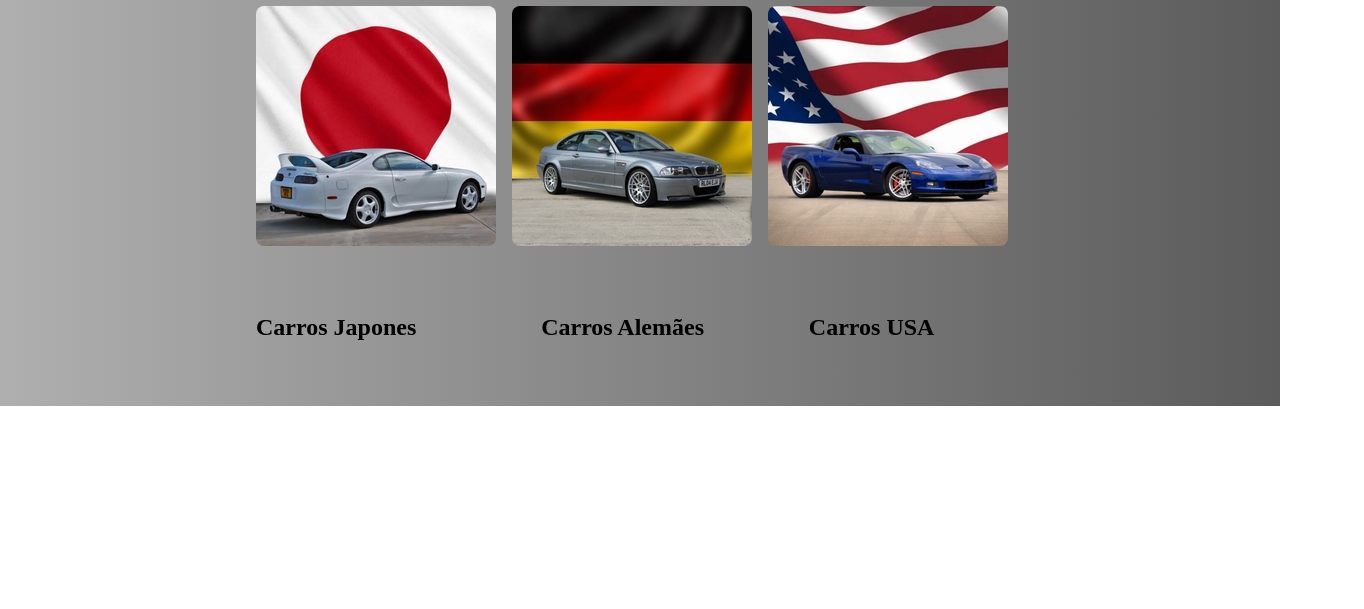
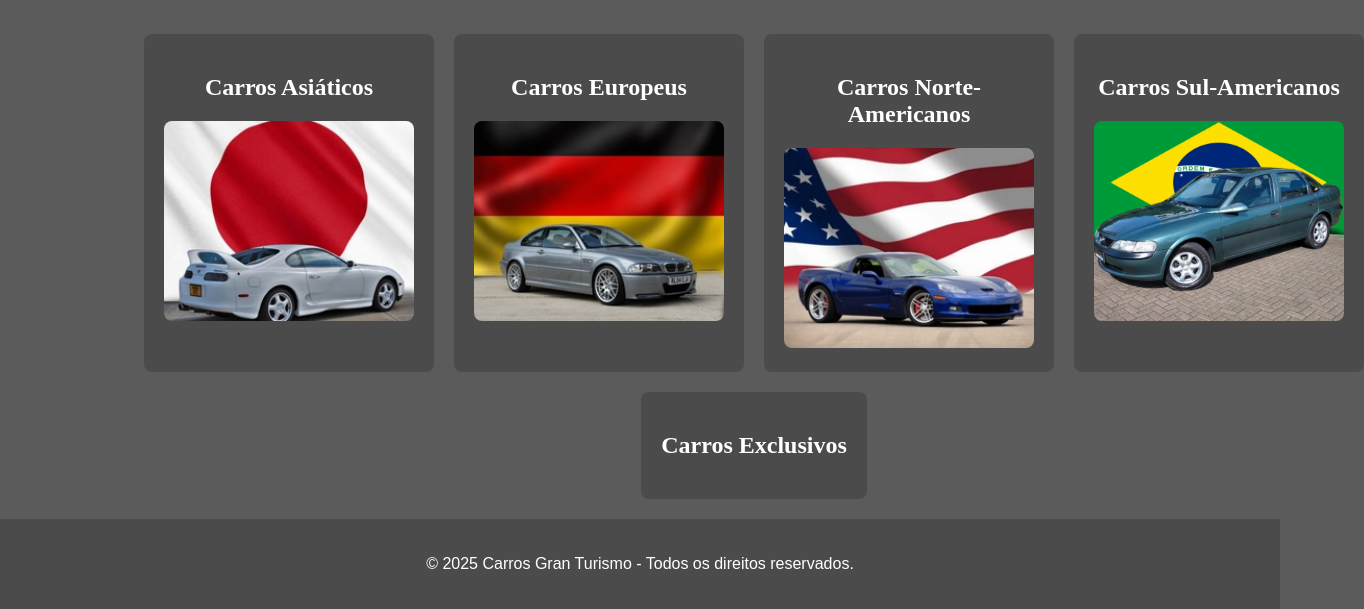
Before and after one commit to LuizmarCardozo/Site_Gran_Turismo_4, a plain HTML site: page index.html in a window 1280 px wide. Shown: the part 394-1003 px from the top of the page, 1364 px wide, since content can reach past the window. Before the commit the page ends 800 px from the top, so only its background shows below. Drawn offline with Linux system fonts and the light colour scheme; a web font is replaced by a local one.

Commit message:
deixando mais bontinho

```diff
--- a/Gran Turismo.css
+++ b/Gran Turismo.css
@@ -1,28 +1,14 @@
 body {
   margin: 0;
   padding: 0;
+  background-color: rgb(91, 91, 91); /* Fundo cinza em toda a página */
+  color: #fff; /* Texto branco para contraste */
+  font-family: "Americorps", Arial, sans-serif; /* Fonte personalizada + fallback */
 }
 
-h2,
-p {
-  position: relative;
-  z-index: 1;
-}
-
-#grad1 {
-  height: 100vh;
-  background-image: linear-gradient(
-    to right,
-    rgb(175, 175, 175),
-    rgb(91, 91, 91)
-  );
-}
-
-.mexirica {
-  transform: scale(0.8);
-  position: absolute;
-  top: -60px;
-  right: 38%;
+@font-face {
+  font-family: "Americorps";
+  src: url("americorps.ttf");
 }
 
 @font-face {
@@ -30,92 +16,63 @@ p {
   src: url("americorps3d.ttf");
 }
 
-@font-face {
-  font-family: "Americorps";
-  src: url("americorps.ttf");
+h1, h2 {
+  text-align: center; /* Centraliza os títulos */
+  margin-bottom: 20px;
 }
 
-.Descricao {
-  color: rgb(0, 0, 0);
-  font-family: "Americorps";
-  position: absolute;
-  top: 140px;
-  right: 38%;
+header .Descricao {
+  margin: 20px;
 }
 
-img {
+.mexirica {
+  display: flex;
+  justify-content: center;
+  margin-bottom: 30px;
+}
+
+main {
+  display: flex;
+  justify-content: center;
+  padding: 20px;
+}
+
+.grid-container {
+  display: grid;
+  grid-template-columns: repeat(4, 1fr); /* Quatro colunas na primeira linha */
+  gap: 20px; /* Espaçamento entre os itens */
+  width: 80%; /* Limita a largura da grade */
+}
+
+.grid-item {
+  background-color: rgb(75, 75, 75); /* Fundo mais escuro para os itens */
+  padding: 20px;
+  text-align: center;
+  border-radius: 8px;
+  font-family: "Americorps"; /* Usa a fonte personalizada */
+  transition: transform 0.3s ease-in-out; /* Transição suave para o efeito */
+}
+
+.grid-item:hover {
+  transform: scale(1.05); /* Zoom no bloco inteiro ao passar o mouse */
+  box-shadow: 0px 4px 15px rgba(0, 0, 0, 0.5); /* Adiciona uma sombra para destacar */
+}
+
+.grid-item img {
+  width: 250px; /* Largura fixa */
+  height: 200px; /* Altura fixa */
+  object-fit: cover; /* Garante que a imagem preencha o espaço sem deformar */
   border-radius: 8px;
 }
 
-.supra {
-  transform: scale(1);
-  position: absolute;
-  top: 50%;
-  left: 20%;
+.grid-container > .grid-item:nth-child(5) {
+  grid-column: span 4; /* Ocupa toda a largura da grade */
+  justify-self: center; /* Centraliza o item horizontalmente */
 }
 
-.bmw {
-  transform: scale(1);
-  position: absolute;
-  top: 50%;
-  left: 40%;
+footer {
+  text-align: center;
+  padding: 20px;
+  background-color: rgb(75, 75, 75); /* Fundo mais escuro para o rodapé */
+  color: #fff;
 }
-
-.gm {
-  transform: scale(1);
-  position: absolute;
-  top: 50%;
-  left: 60%;
-}
-
-.zoom {
-  overflow: hidden;
-}
-
-.zoom img {
-  max-width: 100%;
-  -moz-transition: all 0.3s;
-  -webkit-transition: all 0.3s;
-  transition: all 0.3s;
-}
-
-.zoom:hover img {
-  -moz-transform: scale(1.1);
-  -webkit-transform: scale(1.1);
-  transform: scale(1.1);
-}
-
-.text-item {
-  position: absolute;
-  left: 5%;
-  right: 5%;
-  bottom: 20px;
-  z-index: 10;
-  padding-top: 20px;
-  padding-bottom: 20px;
-  color: #ffffff;
-  text-align: center;
-  font-weight: 700;
-  text-shadow: 0 1px 3px rgba(0, 0, 0, 0.6);
-}
-
-.Tcarsg {
-  font-family: "Americorps";
-  position: absolute;
-  bottom: 45px;
-  right: 45%;
-}
-
-.Tcarsj {
-  font-family: "Americorps";
-  position: absolute;
-  bottom: 45px;
-  left: 20%;
-}
-
-.TcarsA {
-  font-family: "Americorps";
-  position: absolute;
-  bottom: 45px;
-  right: 27%;
-}
--- a/index.html
+++ b/index.html
@@ -1,55 +1,51 @@
 <!DOCTYPE html>
 <html lang="pt">
   <head>
+    <meta charset="UTF-8" />
+    <meta name="viewport" content="width=device-width, initial-scale=1.0" />
     <title>Carros do Gran Turismo</title>
     <link rel="stylesheet" href="Gran Turismo.css" />
   </head>
 
   <body>
-    <div id="grad1"></div>
+    <header>
+      <div class="Descricao">
+        <h1>Veículos Gran Turismo</h1>
+      </div>
+      <div class="mexirica">
+        <img src="Logo.png" alt="Logo Gran Turismo" />
+      </div>
+    </header>
 
-    <div class="Descricao">
-      <h2>Veículos Gran Turismo</h2>
-    </div>
+    <main>
+      <div class="grid-container">
+        <!-- Linha 1 -->
+        <div class="grid-item">
+          <h2>Carros Asiáticos</h2>
+          <img src="SUPRA.jpg" alt="Carros Japoneses" />
+        </div>
+        <div class="grid-item">
+          <h2>Carros Europeus</h2>
+          <img src="M3.jpg" alt="Carros Alemães" />
+        </div>
+        <div class="grid-item">
+          <h2>Carros Norte-Americanos</h2>
+          <img src="CORVETTE.jpg" alt="Carros Americanos" />
+        </div>
+        <div class="grid-item">
+          <h2>Carros Sul-Americanos</h2>
+          <img src="Vectra.png" alt="Volkswagen Fusca" />
+        </div>
 
-    <div class="mexirica">
-      <img src="Logo.png" alt="Logo" />
-    </div>
+        <!-- Linha 2 -->
+        <div class="grid-item">
+          <h2>Carros Exclusivos</h2>
+        </div>
+      </div>
+    </main>
 
-    <div class="zoom">
-      <div class="supra">
-        <a href="Japones_90s.html">
-          <img src="SUPRA.jpg" alt="Carros Japoneses" />
-        </a>
-      </div>
-    </div>
-
-    <div class="zoom">
-      <div class="bmw">
-        <a href="Alemaes_90s.html">
-          <img src="M3.jpg" alt="Carros Alemaes" />
-        </a>
-      </div>
-    </div>
-
-    <div class="zoom">
-      <div class="gm">
-        <a href="Americanos_90s.html">
-          <img src="CORVETTE.jpg" alt="Carros Americanos" />
-        </a>
-      </div>
-    </div>
-
-    <div class="Tcarsg">
-      <h2>Carros Alemães</h2>
-    </div>
-
-    <div class="Tcarsj">
-      <h2>Carros Japones</h2>
-    </div>
-
-    <div class="TcarsA">
-      <h2>Carros USA</h2>
-    </div>
+    <footer>
+      <p>© 2025 Carros Gran Turismo - Todos os direitos reservados.</p>
+    </footer>
   </body>
 </html>
```
Also changed, not shown: Vectra.png (added).
